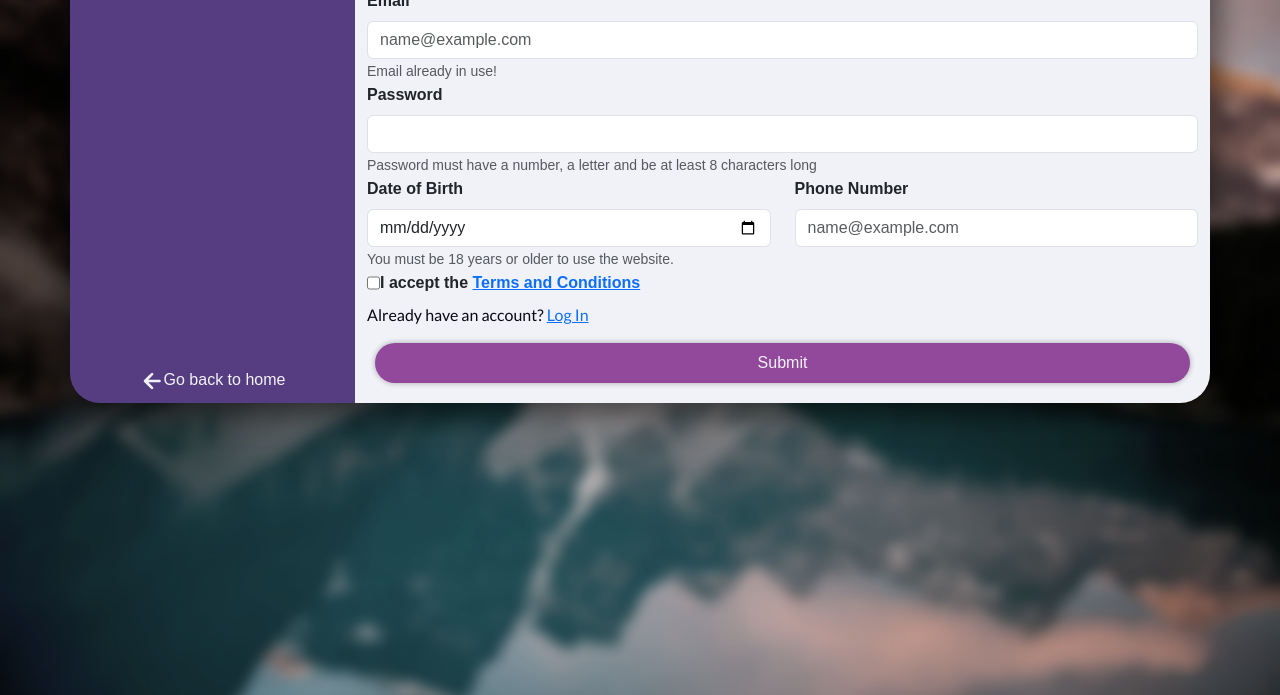
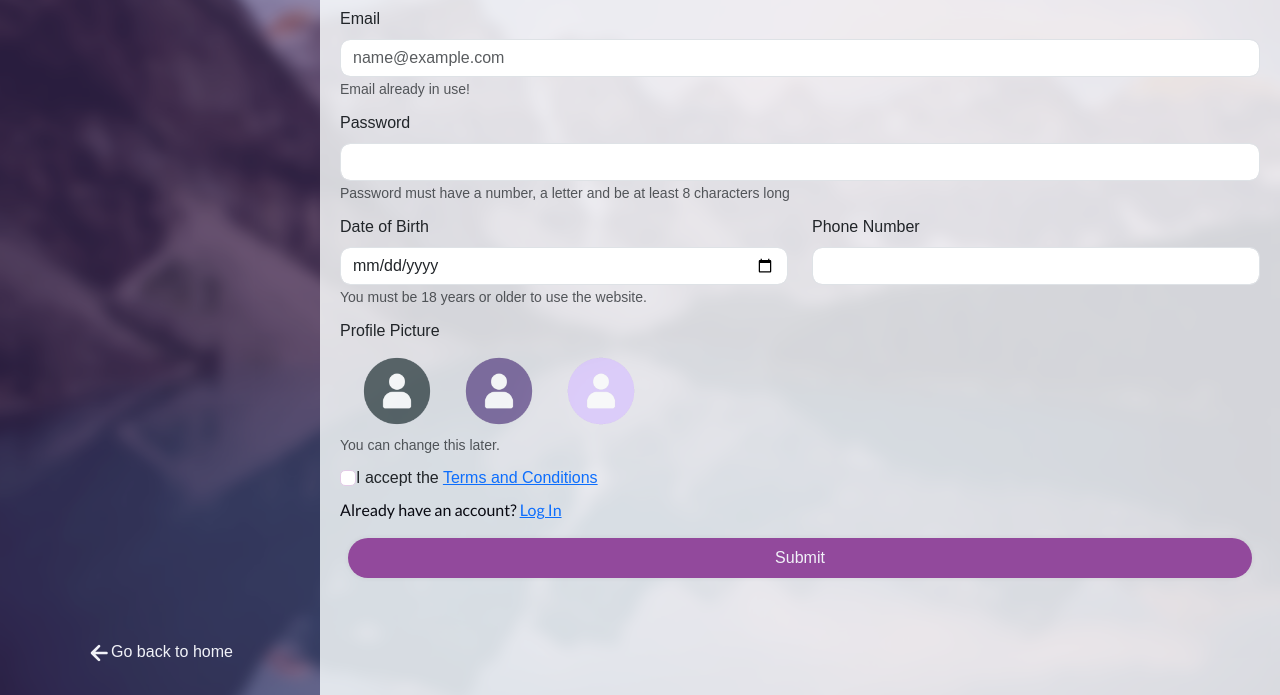
Before and after one commit to dibarra19976/cssEJ1, a plain HTML site: page docs/register.html in a window 1280 px wide. Shown: the part 105-800 px from the top of the page. Drawn offline with nearby package versions, Linux system fonts and the light colour scheme; a web font is replaced by a local one.

Commit message:
everything except pfps done

```diff
--- a/docs/register.html
+++ b/docs/register.html
@@ -11,25 +11,36 @@
       integrity="sha384-T3c6CoIi6uLrA9TneNEoa7RxnatzjcDSCmG1MXxSR1GAsXEV/Dwwykc2MPK8M2HN"
       crossorigin="anonymous"
     />
-    <link rel="stylesheet" href="../style.css" />
+    <link rel="stylesheet" href="/style.css" />
+    <link rel="stylesheet" href="/styles/register.css" />
   </head>
   <body class="register">
     <div class="container-fluid vh-100">
-      <div class="container h-100">
-        <div class="row h-auto register-form">
+      <div class="row h-100 register-form">
         <div
-            class="h-auto bg-primary col-xl-3 position-relative text-center p-4"
+          class="h-auto bg-primary-transparent col-xl-3 col-md-3 position-relative text-center p-4"
         >
-            <h1 class="h-100">Register</h1>
+          <div class="w-100 d-block d-md-none position-relative" >
             <a
               href="../index.html"
-              class="position-absolute bottom-0 w-100 start-0 back-button h-auto"
+              class=" back position-absolute  "
+              style="margin: 0px"
+            >
+              <img class="" src="../ico/arrow.svg"
+            /></a>
+            <h1 class="float-end w-100 text-center"> Register</h1>
+          </div>
+
+          <h1 class="h-100 w-100 d-none d-md-block">Register</h1>
+          <a
+            href="../index.html"
+            class="position-absolute bottom-0 w-100 start-0 back-button h-auto d-none d-md-block"
           >
             <img src="../ico/arrow.svg" />Go back to home</a
           >
         </div>
         <div class="w-100 h-auto col register-fields">
-            <form action="">
+          <form action="" class="m-2">
             <div class="row">
               <div class="col">
                 <label class="form-label">Username</label>
@@ -56,11 +67,11 @@
             <div class="row">
               <div class="col">
                 <label class="form-label">Password</label>
-                  <input
-                    type="password"
-                    class="form-control"
-                  />
-                  <span class="form-text"> Password must have a number, a letter and be at least 8 characters long</span>
+                <input type="password" class="form-control" />
+                <span class="form-text">
+                  Password must have a number, a letter and be at least 8
+                  characters long</span
+                >
               </div>
             </div>
             <div class="row">
@@ -78,19 +89,34 @@
 
               <div class="col">
                 <label class="form-label">Phone Number</label>
-                  <input
-                    type="tel"
-                    class="form-control"
-                    placeholder="name@example.com"
-                  />
+                <input type="tel" class="form-control" />
               </div>
             </div>
-
+            <div class="row">
+              <div class="col">
+                <label class="form-label">Profile Picture</label>
+                <div class="">
+                  <label for="pfp1" class="pfp">
+                    <input type="checkbox" name="pfp1" id="pfp1" />
+                    <img src="/img/gray.png" alt="" />
+                  </label>
+                  <label for="pfp2" class="pfp">
+                    <input type="checkbox" name="pfp2" id="pfp2" />
+                    <img src="/img/purple.png" alt="" />
+                  </label>
+                  <label for="pfp3" class="pfp">
+                    <input type="checkbox" name="pfp3" id="pfp3" />
+                    <img src="/img/pink.png" alt="" />
+                  </label>
+                </div>
+              </div>
+              <span class="form-text"> You can change this later. </span>
+            </div>
             <div class="">
               <input
                 type="checkbox"
-                  class="form-check float-start"
-                  placeholder="name@example.com"
+                class="form-check-input focus-ring float-start"
+                placeholder=""
               />
               <label class="form-label float-start"
                 >I accept the <a href="">Terms and Conditions</a></label
@@ -103,11 +129,10 @@
               </p>
             </div>
 
-              <div class="row" style="clear: both;">
+            <div class="row" style="clear: both">
               <button class="col btn-submit w-75">Submit</button>
             </div>
           </form>
-          </div>
         </div>
       </div>
     </div>
--- a/style.css
+++ b/style.css
@@ -218,67 +218,6 @@ input[type="checkbox"]:focus {
   outline: 1px red solid;
 } */
 
-.register{
-  background-image: url(../img/1366_2000.png);
-  background-repeat: no-repeat;
-  background-attachment: fixed;
-  background-position:center;
-  background-size:cover;
-  font-family: "Gabarito", sans-serif !important;
-}
-
-.register-fields{
-  background-color: #f1f2f8 !important;
-}
-
-.register div {
-  animation: fadeIn 0.5s ;
-}
-.register h1{
-  color: white !important;
-  font-weight: bold;
-
-}
-
-.register-form label{
-  font-weight: bold !important;
-}
-
-.back-button{
-  color: #f1f2f8 !important;;
-  font-style: normal;
-  text-decoration: none;
-  transition: 0.1s;
-  padding-bottom: 10px;
-}
-.back-button:hover{
-  scale: 1.03 !important;
-}
-
-.register-form{
-  border-radius: 30px ;
-  overflow:hidden;
-  box-shadow: 0px 0px 30px 10px rgba(0, 0, 0, 0.53);
-
-}
-
-
-.btn-submit {
-  background-color: #92499c !important;
-  border-radius: 30px !important;
-  color: #f1f2f8 !important;
-  font-size: 12pt !important;
-  transition: 0.1s !important;
-  height: 40px;
-  margin: 0px 20px 20px 20px ;
-  border: 0;
-  box-shadow: 0px 0px 5px 1px rgba(0, 0, 0, 0.228);
-}
-
-.btn-submit:hover {
-  background-color: #f1e5f3 !important;
-  color: #70727c !important;
-}
 
 @keyframes fadeIn {
   from {
--- /dev/null
+++ b/styles/register.css
@@ -0,0 +1,122 @@
+.register {
+  background-image: url(/img/1366_2000.png);
+  background-repeat: no-repeat;
+  background-attachment: fixed;
+  background-position: center;
+  background-size: cover;
+  font-family: "Gabarito", sans-serif !important;
+}
+
+.register-fields {
+  background-color: #f1f2f8e1 !important;
+}
+
+.bg-primary-transparent{
+    background-color: #563c8079 !important;
+}
+
+
+.register div {
+  animation: fadeIn 0.5s;
+}
+.register h1 {
+  color: white !important;
+  font-weight: bold;
+  font-size: 35pt;
+}
+
+.register-form label {
+  font-weight: 500 !important;
+}
+
+.back-button {
+  color: #f1f2f8 !important;
+  font-style: normal;
+  text-decoration: none;
+  transition: 0.1s;
+  padding-bottom: 30px;
+}
+.back-button:hover {
+  scale: 1.03 !important;
+}
+
+.btn-submit {
+  background-color: #92499c !important;
+  border-radius: 30px !important;
+  color: #f1f2f8 !important;
+  font-size: 12pt !important;
+  transition: 0.1s !important;
+  height: 40px;
+  margin: 0px 20px 20px 20px;
+  border: 0;
+  box-shadow: 0px 0px 5px 1px rgba(0, 0, 0, 0.043);
+}
+
+.btn-submit:hover {
+  background-color: #f1e5f3 !important;
+  color: #70727c !important;
+}
+
+.register-fields .row {
+  margin-bottom: 10px;
+}
+
+.pfp img {
+  width: 80px;
+  opacity: 70%;
+  transition: 0.2s;
+}
+
+.pfp img:hover {
+  opacity: 100%;
+  scale: 1.1;
+}
+
+.pfp input[type="checkbox"] {
+  visibility: hidden;
+}
+
+input[type="checkbox"]:checked + img {
+  opacity: 100%;
+  scale: 1.1;
+}
+
+input[type="text"] {
+  border-radius: 10px !important;
+}
+
+input[type="email"] {
+  border-radius: 10px !important;
+}
+
+input[type="password"] {
+  border-radius: 10px !important;
+}
+
+input[type="date"] {
+  border-radius: 10px !important;
+}
+
+input[type="tel"] {
+  border-radius: 10px !important;
+}
+
+input:focus{
+    box-shadow: 0 1px 1px rgba(0, 0, 0, 0.075) inset, 0 0 8px #e3cbe7 !important;
+    outline: 0 none !important;
+}
+
+.back img{
+    height: 50px !important;
+}
+
+@media (max-width: 768px) {
+    .register-fields {
+        background-color: #f1f2f884 !important;
+      }
+
+      .bg-primary-transparent{
+        background-color: #563c80b9 !important;
+    }
+
+  }
```
Also changed, not shown: img/gray.png (added), img/pink.png (added), img/purple.png (added). Lines whose indentation alone changed are shown as unchanged.
